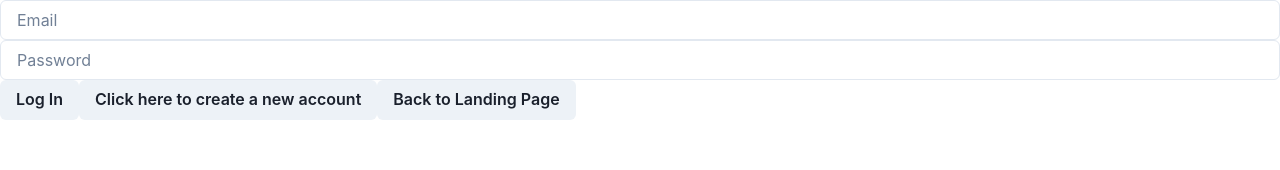
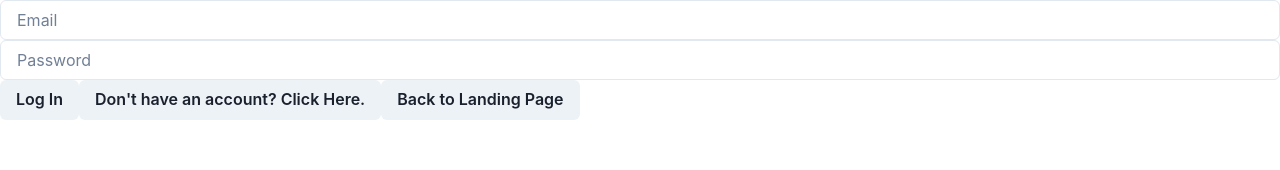
Before and after one commit to joeyladerer/playlist-app, a React (Create React App) app: page /login in a window 1280 px wide. Shown: the top 170 px of the page. Built offline with nearby package versions, Linux system fonts and the light colour scheme.

Commit message:
password invisible

```diff
--- a/src/Main Pages/Auth/LogIn.js
+++ b/src/Main Pages/Auth/LogIn.js
@@ -33,9 +33,9 @@ function LogIn () {
     return (
         <Box>
             <Input placeholder='Email' onChange={handleEmail} />
-            <Input placeholder='Password' onChange={handlePassword} />
+            <Input placeholder='Password' type={'password'} onChange={handlePassword} />
             <Button disabled={loading} onClick={handleLogin} >Log In</Button>
-            <Button disabled={loading} onClick={() => navigate('/signup')} >Click here to create a new account</Button>
+            <Button disabled={loading} onClick={() => navigate('/signup')} >Don't have an account? Click Here. </Button>
             <Button disabled={loading} onClick={() => navigate('/')} > Back to Landing Page </Button>
         </Box>
     )
--- a/src/Main Pages/Auth/SignUp.js
+++ b/src/Main Pages/Auth/SignUp.js
@@ -34,7 +34,7 @@ function SignUp() {
     return (
         <Box>
             <Input placeholder='Email' onChange={handleEmail} />
-            <Input placeholder='Password' onChange={handlePassword} />
+            <Input placeholder='Password' type={'password'} onChange={handlePassword} />
             <Button disabled={loading || currentUser} onClick={handleSignup} >Sign Up</Button>
             <Button disabled={loading} onClick={() => navigate('/')} > Back to Landing Page </Button>
         </Box>
```
